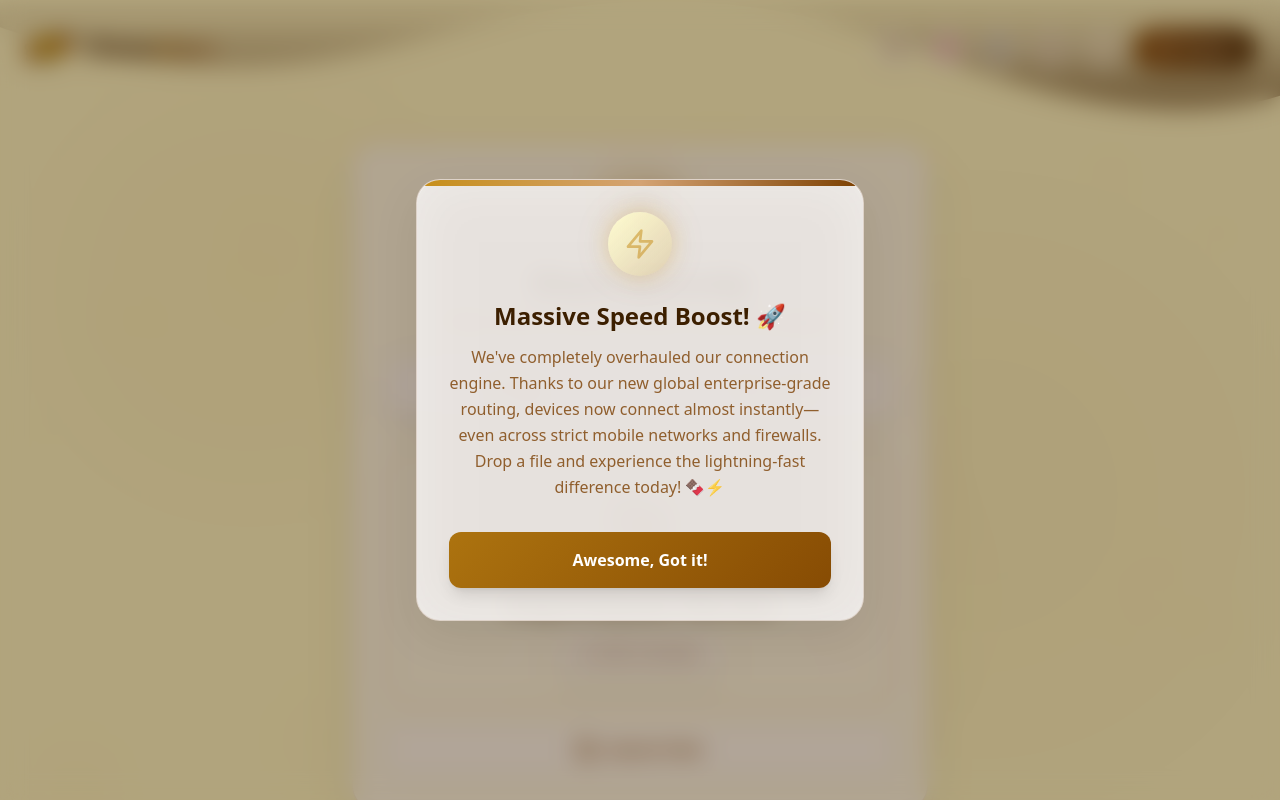
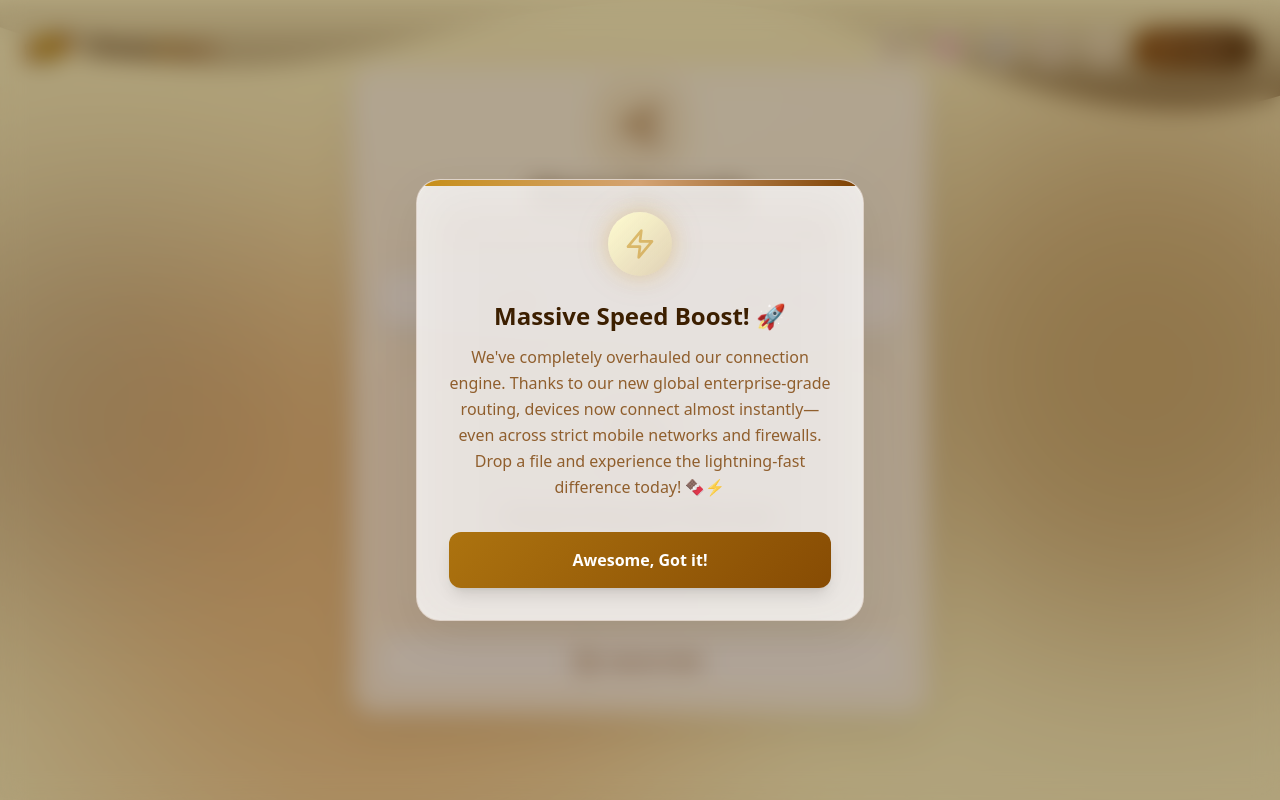
Before and after one commit to basic30/ChocoShare, a React (Vite) app: page / in a window 1280 px wide. Shown: the top 800 px of the page. Built offline with nearby package versions, Linux system fonts and the light colour scheme.

Commit message:
Refactor background components and styles

```diff
--- a/src/App.tsx
+++ b/src/App.tsx
@@ -132,7 +132,7 @@ const useTransferSpeed = () => {
   return { speed, eta, updateSpeed, resetSpeed };
 };
 
-// --- PARTICLE BACKGROUND ---
+// --- PARTICLE & BLURRED CHOCOLATE BACKGROUND ---
 const ParticleBackground = () => {
   const particles = useMemo(() => {
     return Array.from({ length: 14 }, (_, i) => ({
@@ -148,31 +148,33 @@ const ParticleBackground = () => {
 
   return (
     <div className="fixed inset-0 overflow-hidden pointer-events-none z-0">
-      {/* Large gradient orbs */}
+
+      {/* Dark Chocolate Blob (Moved down to 25% and softened) */}
       <motion.div
-        animate={{ x: [0, 60, -30, 0], y: [0, -40, 20, 0], scale: [1, 1.2, 0.9, 1] }}
-        transition={{ duration: 20, repeat: Infinity, ease: "easeInOut" }}
-        className="absolute top-[10%] left-[5%] w-[400px] h-[400px] rounded-full blur-[100px] opacity-[0.07]"
-        style={{ background: 'radial-gradient(circle, #C68E17, transparent 70%)' }}
+        animate={{ scale: [1, 1.1, 1], x: [0, 20, 0] }}
+        transition={{ duration: 10, repeat: Infinity, ease: "easeInOut" }}
+        className="absolute top-[25%] left-[-10%] w-[400px] h-[400px] bg-[#5B2E15] rounded-full blur-[100px] opacity-30 dark:opacity-15"
       />
+
+      {/* Milk Chocolate Blob (Middle Right) */}
       <motion.div
-        animate={{ x: [0, -50, 30, 0], y: [0, 50, -30, 0], scale: [1, 0.85, 1.15, 1] }}
-        transition={{ duration: 25, repeat: Infinity, ease: "easeInOut" }}
-        className="absolute bottom-[5%] right-[5%] w-[500px] h-[500px] rounded-full blur-[120px] opacity-[0.06]"
-        style={{ background: 'radial-gradient(circle, #7B3F00, transparent 70%)' }}
+        animate={{ scale: [1, 1.15, 1], x: [0, -30, 0] }}
+        transition={{ duration: 12, repeat: Infinity, ease: "easeInOut" }}
+        className="absolute top-[15%] right-[-10%] w-[500px] h-[500px] bg-[#7B3F00] rounded-full blur-[100px] opacity-40 dark:opacity-20"
       />
+
+      {/* Caramel / Light Chocolate Blob (Bottom Left) */}
       <motion.div
-        animate={{ x: [0, 30, -20, 0], y: [0, -30, 40, 0] }}
-        transition={{ duration: 18, repeat: Infinity, ease: "easeInOut" }}
-        className="absolute top-[50%] left-[50%] w-[350px] h-[350px] rounded-full blur-[100px] opacity-[0.04]"
-        style={{ background: 'radial-gradient(circle, #d4a373, transparent 70%)' }}
+        animate={{ scale: [1, 1.1, 1], y: [0, -30, 0] }}
+        transition={{ duration: 10, repeat: Infinity, ease: "easeInOut" }}
+        className="absolute bottom-[-10%] left-[10%] w-[600px] h-[600px] bg-[#D2691E] rounded-[40%_60%_70%_30%] blur-[110px] opacity-35 dark:opacity-20"
       />
 
-      {/* Floating particles */}
+      {/* --- FLOATING PARTICLES --- */}
       {particles.map((p) => (
         <motion.div
           key={p.id}
-          className="particle"
+          className="particle absolute"
           style={{
             width: p.size,
             height: p.size,
@@ -656,12 +658,12 @@ const HomeView = ({ onShare }: { onShare: (payload: SharePayload) => void }) =>
   };
 
   return (
-    <div className="w-full flex flex-col items-center pb-20">
+    <div className="w-full flex flex-col items-center pb-20 md:pb-32">
       <motion.div
         initial={{ opacity: 0, y: 40, scale: 0.95 }}
         animate={{ opacity: 1, y: 0, scale: 1 }}
         transition={{ type: "spring", bounce: 0.35, duration: 0.9 }}
-        className="w-full max-w-xl mx-auto mt-4 sm:mt-8 glass-card-strong rounded-3xl p-6 md:p-8 transition-colors"
+        className="w-full max-w-xl mx-auto mt-10 glass-card-strong rounded-3xl p-5 md:p-6 transition-colors"
       >
         <div className="text-center mb-6">
           <motion.div
@@ -1490,7 +1492,7 @@ export default function App() {
         </div>
       </header>
 
-      <main className="flex-1 flex flex-col items-center justify-start p-4 sm:p-6 pt-24 md:pt-28 relative z-10 w-full">
+      <main className="flex-1 flex flex-col items-center justify-start p-4 sm:p-6 pt-20 relative z-10 w-full min-h-[calc(100vh-120px)]">
         <AnimatePresence mode="wait">
           {route === 'home' && <HomeView key="home" onShare={startSharing} />}
           {route === 'send' && payloadToShare !== null && (
```
